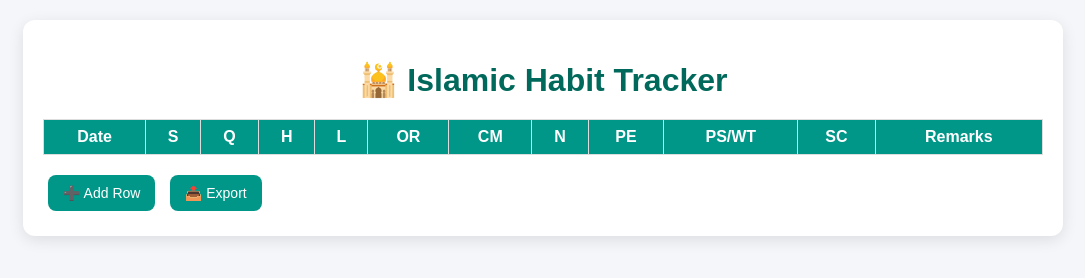
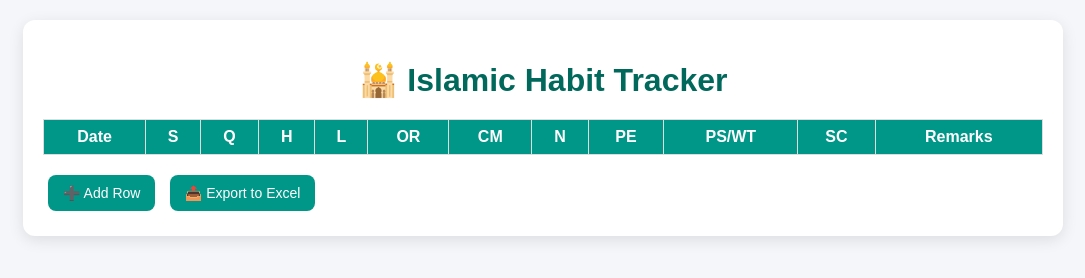
Before and after one commit to Muhaymenul/islamic-habit-tracker, a plain HTML site: page index.html in a window 1280 px wide. Shown: the whole page, without its empty margins (97-1182 px from the left). Drawn offline with Linux system fonts and the light colour scheme.

Commit message:
Update index.html

```diff
--- a/index.html
+++ b/index.html
@@ -29,10 +29,14 @@
       </thead>
       <tbody id="tableBody"></tbody>
     </table>
-    <button onclick="addRow()">➕ Add Row</button>
-    <button onclick="exportData()">📤 Export</button>
+    <div class="buttons">
+      <button onclick="addRow()">➕ Add Row</button>
+      <button onclick="exportData()">📤 Export to Excel</button>
+    </div>
   </div>
 
+  <!-- SheetJS library for Excel export -->
+  <script src="https://cdnjs.cloudflare.com/ajax/libs/xlsx/0.18.5/xlsx.full.min.js"></script>
   <script src="script.js"></script>
 </body>
 </html>
```
